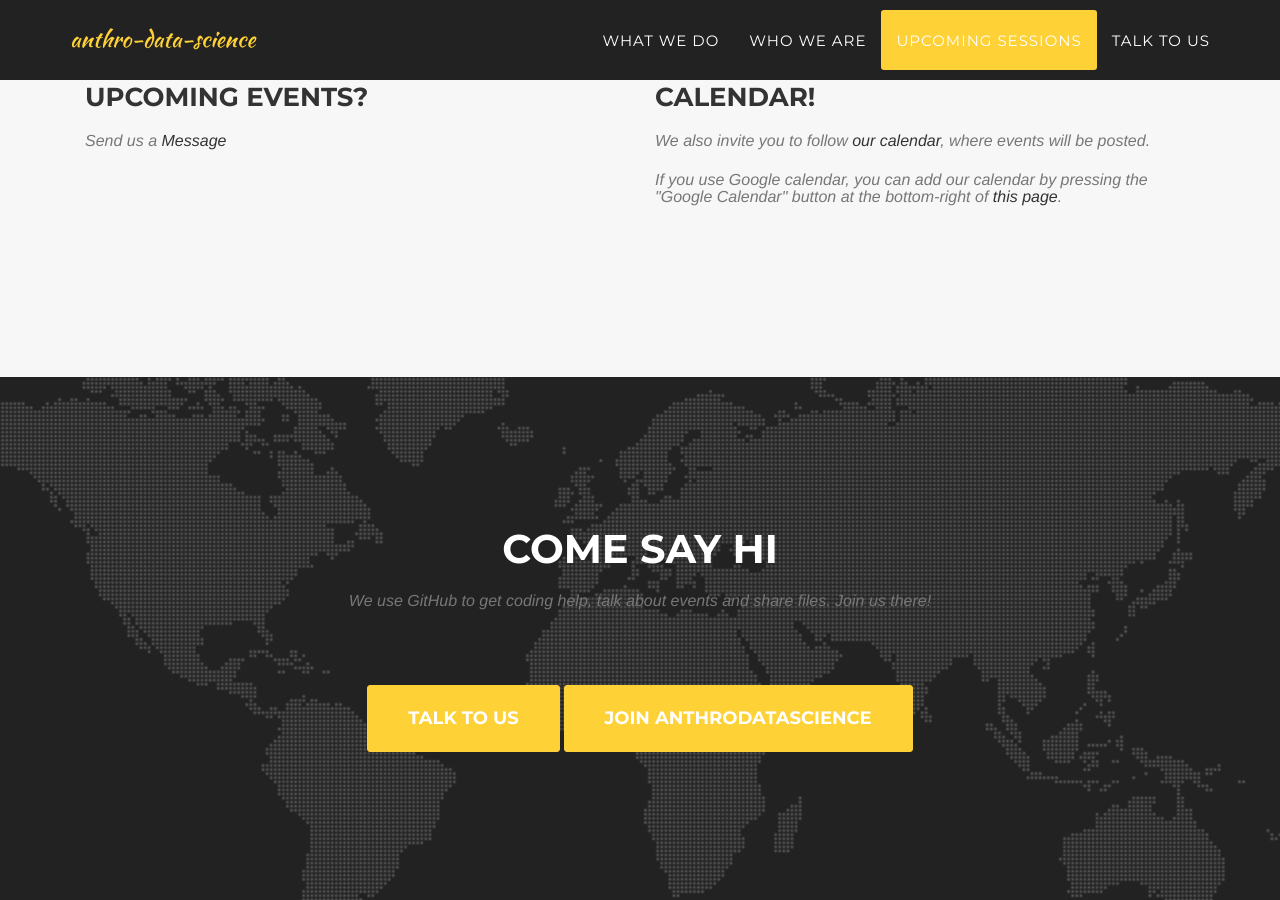
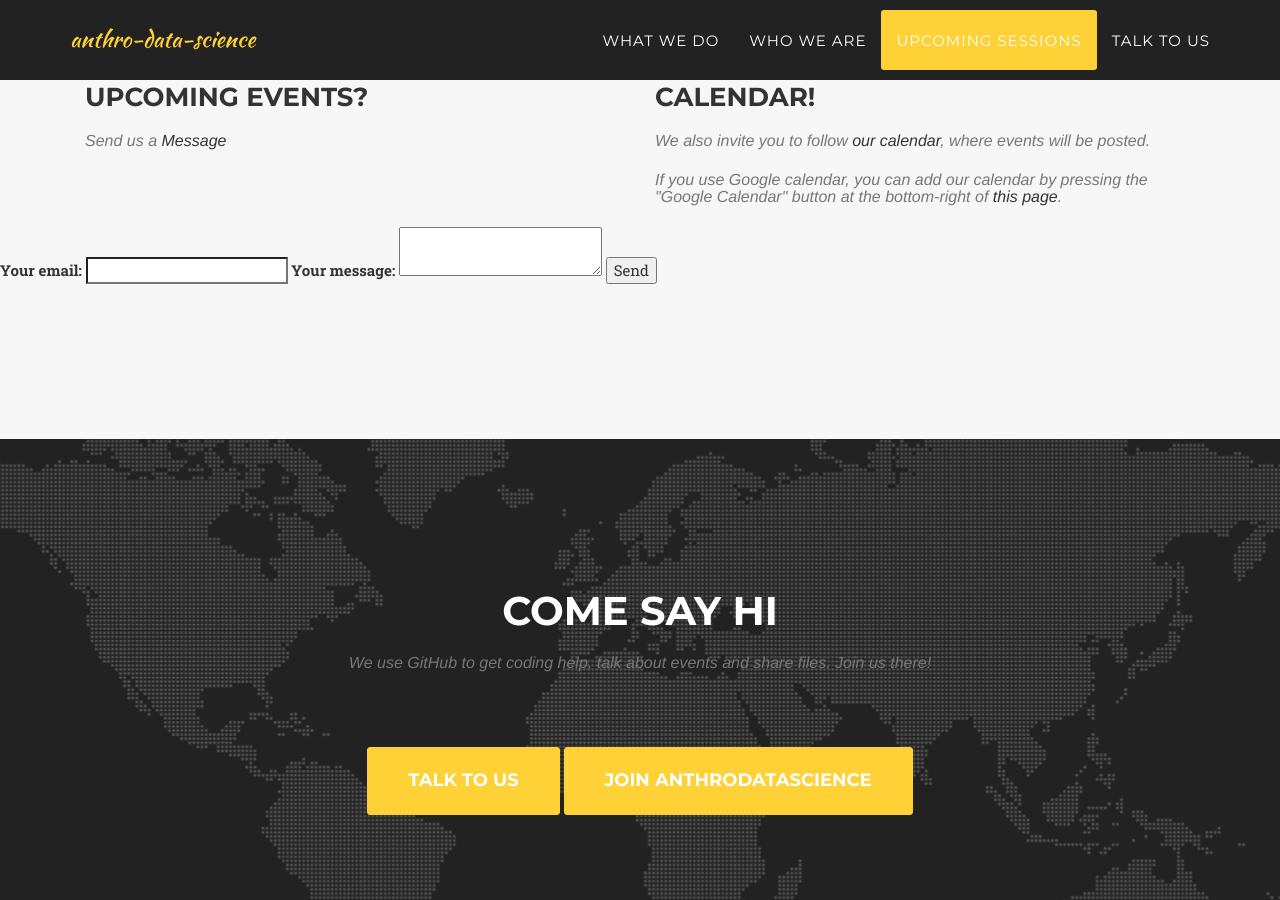
Before and after one commit to anthro-data-science/anthro-data-science.github.io, a Jekyll site: the page built from index.html, in a window 1280 px wide and 900 px high, scrolled down 2115 px. Built offline with Jekyll 4.4.1, drawn with Linux system fonts in a browser that asks for light colours; some web fonts are replaced.

Commit message:
test email form

```diff
--- a/_includes/portfolio_grid.html
+++ b/_includes/portfolio_grid.html
@@ -96,4 +96,23 @@
             </div>
             {% endif %}
         </div>
+        <!-- modify this form HTML and place wherever you want your form -->
+
+<form
+  action="https://formspree.io/xrgydqla"
+  method="POST"
+>
+  <label>
+    Your email:
+    <input type="text" name="_replyto">
+  </label>
+  <label>
+    Your message:
+    <textarea name="message"></textarea>
+  </label>
+
+  <!-- your other form fields go here -->
+
+  <button type="submit">Send</button>
+</form>
     </section>
```
